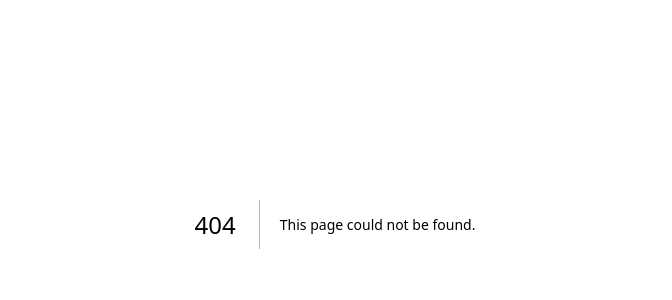
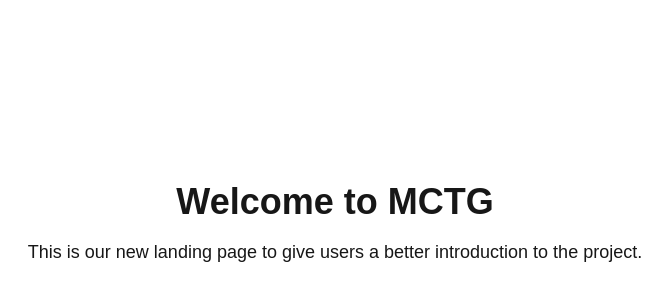
Before and after one commit to Smiller2424/MCTG_Project, a Next.js app: page /about in a window 1280 px wide. Before the commit this address had no page. Shown: the part 176-476 px from the top of the page, without its empty margins (305-977 px from the left). Built offline with nearby package versions, Linux system fonts and the light colour scheme.

Commit message:
Create About page for project introduction
Added a new About page to introduce the project.

```diff
--- /dev/null
+++ b/app/about/page.tsx
@@ -0,0 +1,10 @@
+export default function About() {
+  return (
+    <main className="flex min-h-screen flex-col items-center justify-center p-24">
+      <h1 className="text-4xl font-bold mb-4">Welcome to MCTG</h1>
+      <p className="text-lg text-center">
+        This is our new landing page to give users a better introduction to the project.
+      </p>
+    </main>
+  );
+}
```
